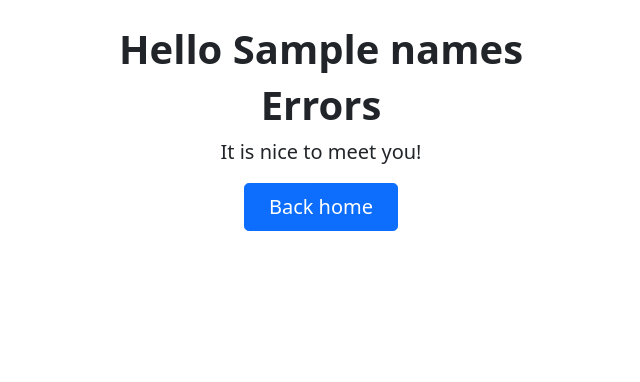
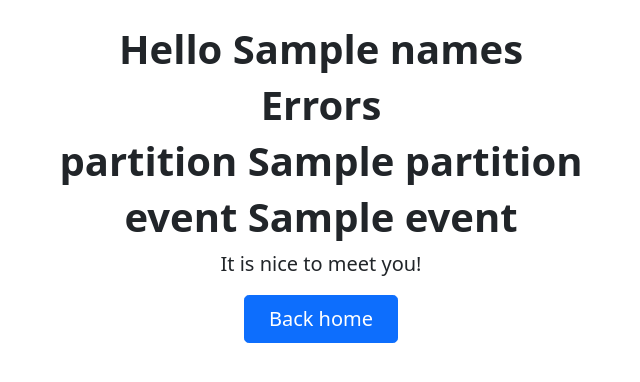
Before and after one commit to hrpqq/HrpqqTestFlaskApp, a Flask app: template templates/hello.html in a window 1280 px wide. Shown: the part 215-597 px from the top of the page, without its empty margins (319-959 px from the left). Run offline with Flask 2, Linux system fonts and the light colour scheme; the template is opened without the code that fills it: most values are stand-ins (such as "Sample title", 1, 10 or a date in 2020); some libraries are stand-ins or nearby versions.

Commit message:
show partition and event structure

```diff
--- a/app.py
+++ b/app.py
@@ -37,7 +37,7 @@ def hello():
     productor.send(name)
     if name:
         print('Request for hello page received with name=%s' % name)
-        return render_template('hello.html', names = consumer.names, errors = consumer.errors)
+        return render_template('hello.html', names = consumer.names, errors = consumer.errors, partition = consumer.partition, event=consumer.event)
     else:
         print('Request for hello page received with no name or blank name -- redirecting')
         return redirect(url_for('index'))
--- a/consumer.py
+++ b/consumer.py
@@ -36,6 +36,8 @@ class Consumer:
         )
         self.names = []
         self.errors = []
+        self.partition = {}
+        self.event = {}
 
     def on_event(self, partition_context, event):
         # Print the event data.
@@ -46,6 +48,8 @@ class Consumer:
             )
         )
         self.names.append(mess)
+        self.partition=partition_context
+        self.event=event
 
         # Update the checkpoint so that the program doesn't read the events
         # that it has already read when you run it next time.
--- a/templates/hello.html
+++ b/templates/hello.html
@@ -12,6 +12,8 @@
             <!-- <img  src="/docs/5.1/assets/brand/bootstrap-logo.svg" alt="" width="72" height="57"> -->
             <h1 class="display-6 fw-bold">Hello {{names}}</h1>
             <h5 class="display-6 fw-bold">Errors {{errors}}</h5>
+            <h5 class="display-6 fw-bold">partition {{partition}}</h5>
+            <h5 class="display-6 fw-bold">event {{event}}</h5>
             <p class="fs-5">
                 It is nice to meet you!
             </p>
```
